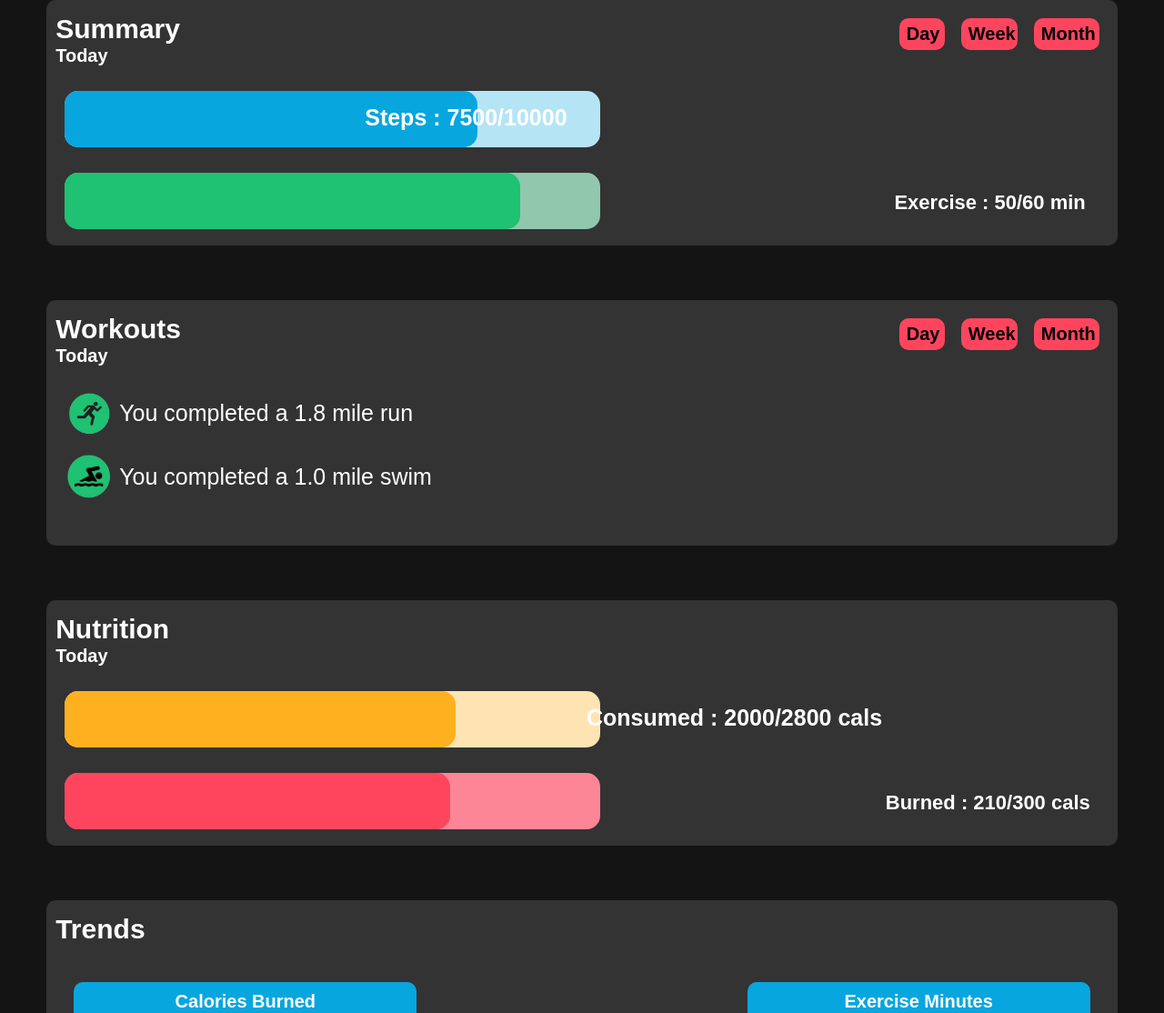
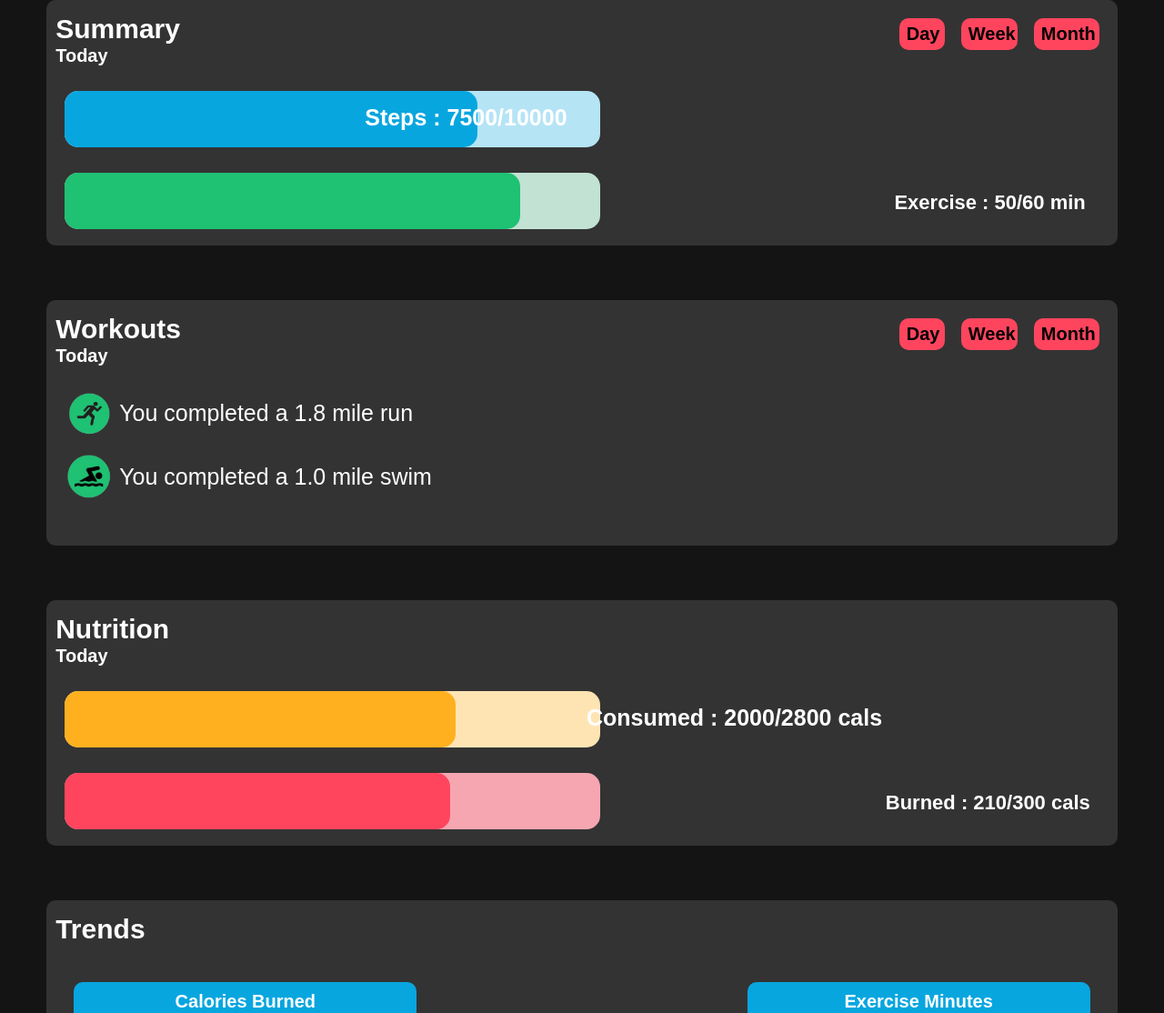
Before and after one commit to health-0201-05/phase-2, a plain HTML site: page final/new-phase-2-homepage/statistics.html in a window 1280 px wide. Shown: the part 108-1222 px from the top of the page at 91% size. Drawn offline with nearby package versions, Linux system fonts and the light colour scheme.

Commit message:
changed color contrast on progress bars

```diff
--- a/final/new-phase-2-homepage/statistics.html
+++ b/final/new-phase-2-homepage/statistics.html
@@ -27,7 +27,7 @@
         <div class="progcontainer" id="step" style="background-color: #B5E4F5;">
             <div class="prog" id="progbar" style="background-color:#08A6DF;width: 75%"></div>
         </div>
-        <div class="progcontainer" id="exercise" style="background-color: #91C7AD;top:190px;">
+        <div class="progcontainer" id="exercise" style="background-color: #c2e2d3;top:190px;">
             <div class="prog" id="progbar" style="background-color:#1FC173;width:83%"></div>
         </div>
         <div class="step-count"><b>Steps : 7500/10000</b></div>
@@ -57,7 +57,7 @@
         <div class="progcontainer" id="consumed" style="background-color:#FFE4B3;" onclick = "macroView()">
             <div class="prog" id="progbar" style="background-color:#FFB01F;width: 71%"></div>
         </div>
-        <div class="progcontainer" id = "burned" style="background-color:#FC8696;top:190px;">
+        <div class="progcontainer" id = "burned" style="background-color:#f6a6b1;top:190px;">
             <div class="prog" id="progbar" style="background-color:#FF455E;width: 70%"></div>
         </div>
         <div class="step-count" style="right:15px"><b>Consumed : 2000/2800 cals</b></div>
```
